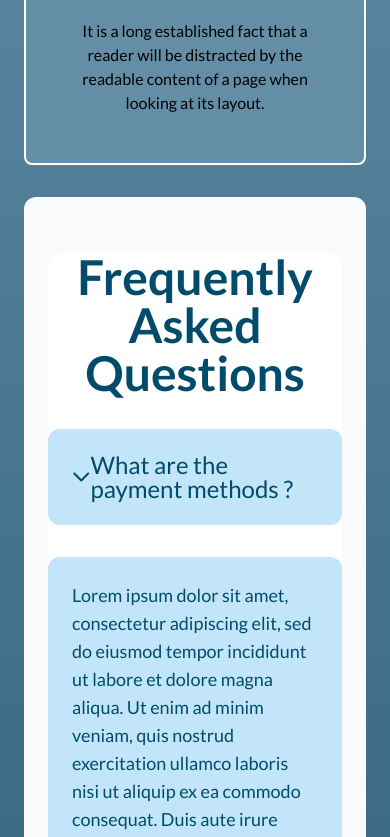
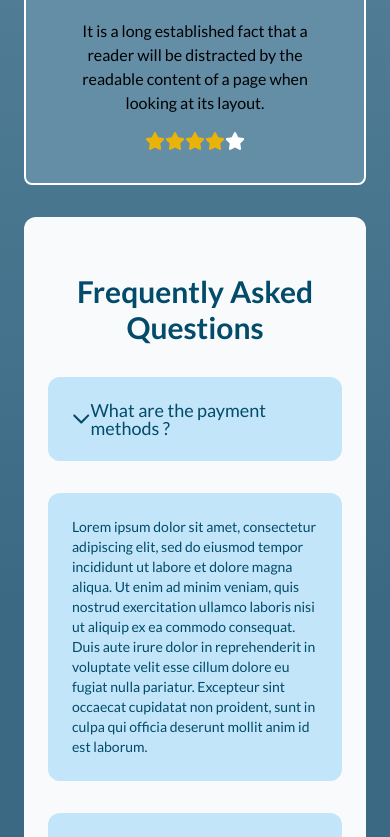
Before and after one commit to saurvkmr0/OET, a React (Create React App) app: page / in a window 390 px wide. Shown: the part 3482-4319 px from the top of the page. Built offline with nearby package versions, Linux system fonts and the light colour scheme.

Commit message:
all done

```diff
--- a/src/components/FAQ.jsx
+++ b/src/components/FAQ.jsx
@@ -5,27 +5,27 @@ import { Accordion, AccordionTab } from 'primereact/accordion';
 const FAQ = () => {
   return (
     <div id="FAQ" className="flex justify-center items-center bg-gray-50 rounded-xl mx-4 md:mx-8 p-4 mt-8 ">
-      <div className="flex flex-col rounded-xl mt-8 bg-white max-w-[1200px] w-full">
-        <h2 className="text-5xl md:text-[5rem] font-bold text-[#024B6A] mb-8 text-center">Frequently Asked Questions</h2>
+      <div className="flex flex-col rounded-xl mt-8 bg-gray-50 max-w-[1200px] w-full">
+        <h2 className="text-3xl sm:text-5xl md:text-[5rem] font-bold text-[#024B6A] mb-8 text-center">Frequently Asked Questions</h2>
         <Accordion activeIndex={0}>
-          <AccordionTab header="What are the payment methods ?" className='w-full text-2xl text-[#024B6A] bg-[#c2e5f9] p-4 mb-8 rounded-xl'>
-            <p className="m-0 text-lg">
+          <AccordionTab header="What are the payment methods ?" className='w-full text-lg sm:text-xl md:text-2xl text-[#024B6A] bg-[#c2e5f9] p-4 mb-8 rounded-xl'>
+            <p className="m-0 text-sm sm:text-lg md:text-xl">
               Lorem ipsum dolor sit amet, consectetur adipiscing elit, sed do eiusmod tempor incididunt ut labore et dolore magna aliqua.
               Ut enim ad minim veniam, quis nostrud exercitation ullamco laboris nisi ut aliquip ex ea
               commodo consequat. Duis aute irure dolor in reprehenderit in voluptate velit esse cillum dolore eu fugiat nulla pariatur.
               Excepteur sint occaecat cupidatat non proident, sunt in culpa qui officia deserunt mollit anim id est laborum.
             </p>
           </AccordionTab>
-          <AccordionTab header="Do i get a certificate ?" className='w-full text-2xl text-[#024B6A] bg-[#c2e5f9] p-4 mb-8 rounded-xl'>
-            <p className="m-0 text-lg">
+          <AccordionTab header="Do i get a certificate ?" className='w-full text-lg sm:text-xl md:text-2xl text-[#024B6A] bg-[#c2e5f9] p-4 mb-8 rounded-xl'>
+            <p className="m-0 text-sm sm:text-lg md:text-xl">
               Sed ut perspiciatis unde omnis iste natus error sit voluptatem accusantium doloremque laudantium, totam rem aperiam, eaque ipsa
               quae ab illo inventore veritatis et quasi architecto beatae vitae dicta sunt explicabo. Nemo enim ipsam voluptatem quia voluptas
               sit aspernatur aut odit aut fugit, sed quia consequuntur magni dolores eos qui ratione voluptatem sequi nesciunt.
               Consectetur, adipisci velit, sed quia non numquam eius modi.
             </p>
           </AccordionTab>
-          <AccordionTab header="What is the course duration ?" className='w-full text-2xl text-[#024B6A] bg-[#c2e5f9] p-4 mb-8 rounded-xl'>
-            <p className="m-0 text-lg">
+          <AccordionTab header="What is the course duration ?" className='w-full text-lg sm:text-xl md:text-2xl text-[#024B6A] bg-[#c2e5f9] p-4 mb-8 rounded-xl'>
+            <p className="m-0 text-sm sm:text-lg md:text-xl">
               At vero eos et accusamus et iusto odio dignissimos ducimus qui blanditiis praesentium voluptatum deleniti atque corrupti
               quos dolores et quas molestias excepturi sint occaecati cupiditate non provident, similique sunt in culpa qui officia deserunt
               mollitia animi, id est laborum et dolorum fuga. Et harum quidem rerum facilis est et expedita distinctio.
--- a/src/components/Footer.jsx
+++ b/src/components/Footer.jsx
@@ -7,23 +7,23 @@ import { PiDotBold } from "react-icons/pi";
 
 const Footer = () => {
   return (
-    <div className='flex flex-col items-center py-12 gap-2'>
+    <div className='footer flex flex-col items-center py-12 gap-2'>
         <div className="text-white flex gap-4">
-            <CiFacebook className="w-12 h-12" />
-            <AiFillTwitterCircle className="w-12 h-12" />
-            <FaInstagram className="w-12 h-12" />
+            <CiFacebook className="w-12 h-12 hover:text-yellow-500" />
+            <AiFillTwitterCircle className="w-12 h-12 hover:text-yellow-500" />
+            <FaInstagram className="w-12 h-12 hover:text-yellow-500" />
         </div>
         <div className="flex gap-1 items-center text-white text-lg">
-            <p>About</p>
+            <p className='hover:text-yellow-500'>About</p>
             <PiDotBold />
-            <p>Support</p>
+            <p className='hover:text-yellow-500'>Support</p>
             <PiDotBold />
-            <p>Contact</p>
+            <p className='hover:text-yellow-500'>Contact</p>
         </div>
         <div className="flex gap-1 items-center text-white text-lg">
-            <p>Terms of Use</p>
+            <p className='hover:text-yellow-500'>Terms of Use</p>
             <PiDotBold />
-            <p>Privacy Policy</p>
+            <p className='hover:text-yellow-500'>Privacy Policy</p>
         </div>
     </div>
   )
--- a/src/components/Testimonials.jsx
+++ b/src/components/Testimonials.jsx
@@ -4,6 +4,7 @@ import { CCarouselCaption } from '@coreui/react';
 import { CCarouselItem } from '@coreui/react';
 import img from '../assets/grainy-bg.jpg'
 import 'bootstrap/dist/css/bootstrap.min.css'
+import { FaStar } from "react-icons/fa6";
 
 import doctor1 from '../assets/doctor1.jpg'
 import doctor2 from '../assets/doctor2.jpg'
@@ -29,6 +30,13 @@ const Testimonials = () => {
             <div className="vsm:text-center sm:text-center md:text-left">
               <p className='text-xl  sm:text-3xl md:text-4xl text-white font-semibold'>Ramkrishna Joshi</p>
               <p className='text-base sm:text-lg'>It is a long established fact that a reader will be distracted by the readable content of a page when looking at its layout.</p>
+              <div className="flex md:justify-start justify-center">
+                <FaStar className='text-yellow-500'/>
+                <FaStar className='text-yellow-500'/>
+                <FaStar className='text-yellow-500'/>
+                <FaStar className='text-yellow-500'/>
+                <FaStar className='text-white'/>
+              </div>
             </div>
           </div>
         </div>
@@ -43,6 +51,13 @@ const Testimonials = () => {
             <div className="vsm:text-center sm:text-center md:text-left">
               <p className='text-xl  sm:text-3xl md:text-4xl text-white font-semibold'>Dr. Andrew Samuale</p>
               <p className='text-base sm:text-lg'>It is a long established fact that a reader will be distracted by the readable content of a page when looking at its layout.</p>
+              <div className="flex md:justify-start justify-center">
+                <FaStar className='text-yellow-500'/>
+                <FaStar className='text-yellow-500'/>
+                <FaStar className='text-yellow-500'/>
+                <FaStar className='text-white'/>
+                <FaStar className='text-white'/>
+              </div>
             </div>
           </div>
         </div>
--- a/src/style.css
+++ b/src/style.css
@@ -30,6 +30,10 @@ a.btn{
 }
 a.btn:hover{
   background: #88D2F2;
+}
+
+.footer p{
+  margin-bottom:0;
 }
 
 .course-gradient{
```
Also changed, not shown: src/assets/book.png (added).
